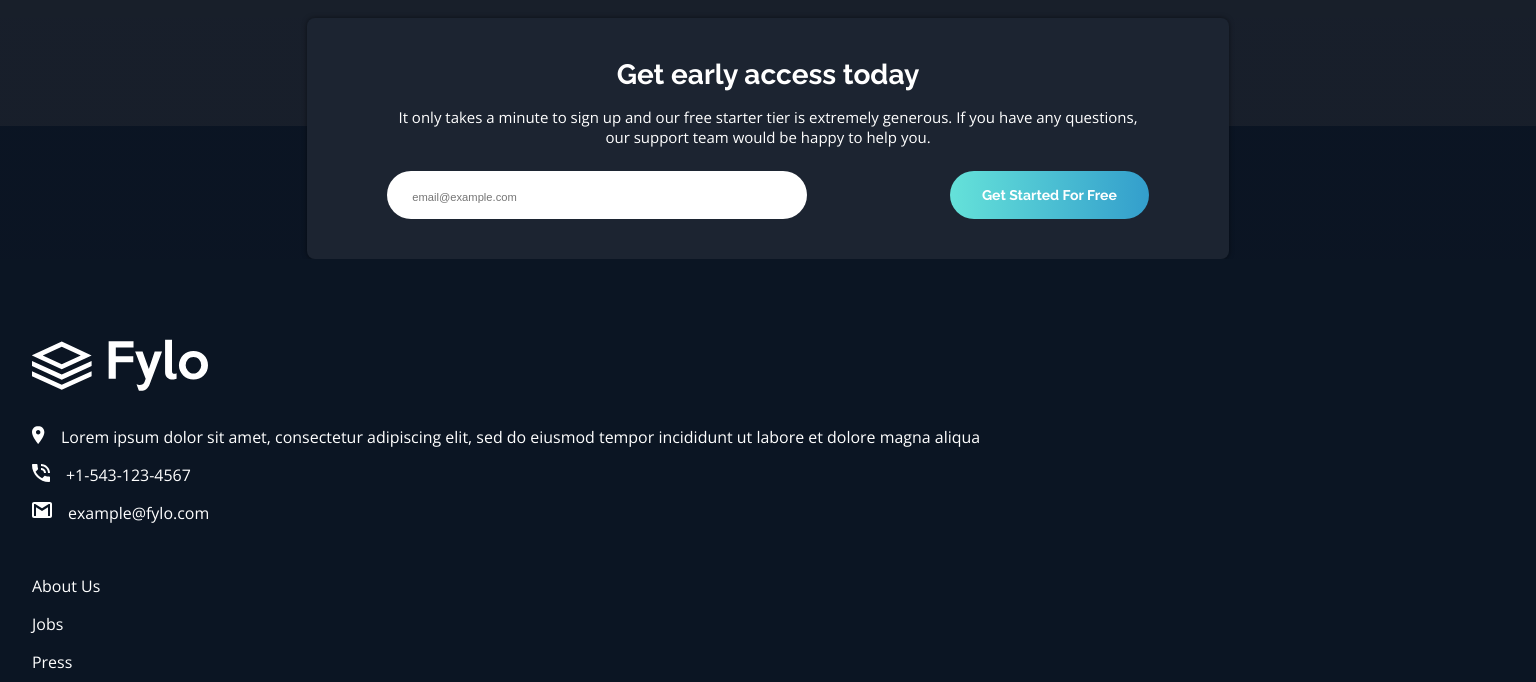
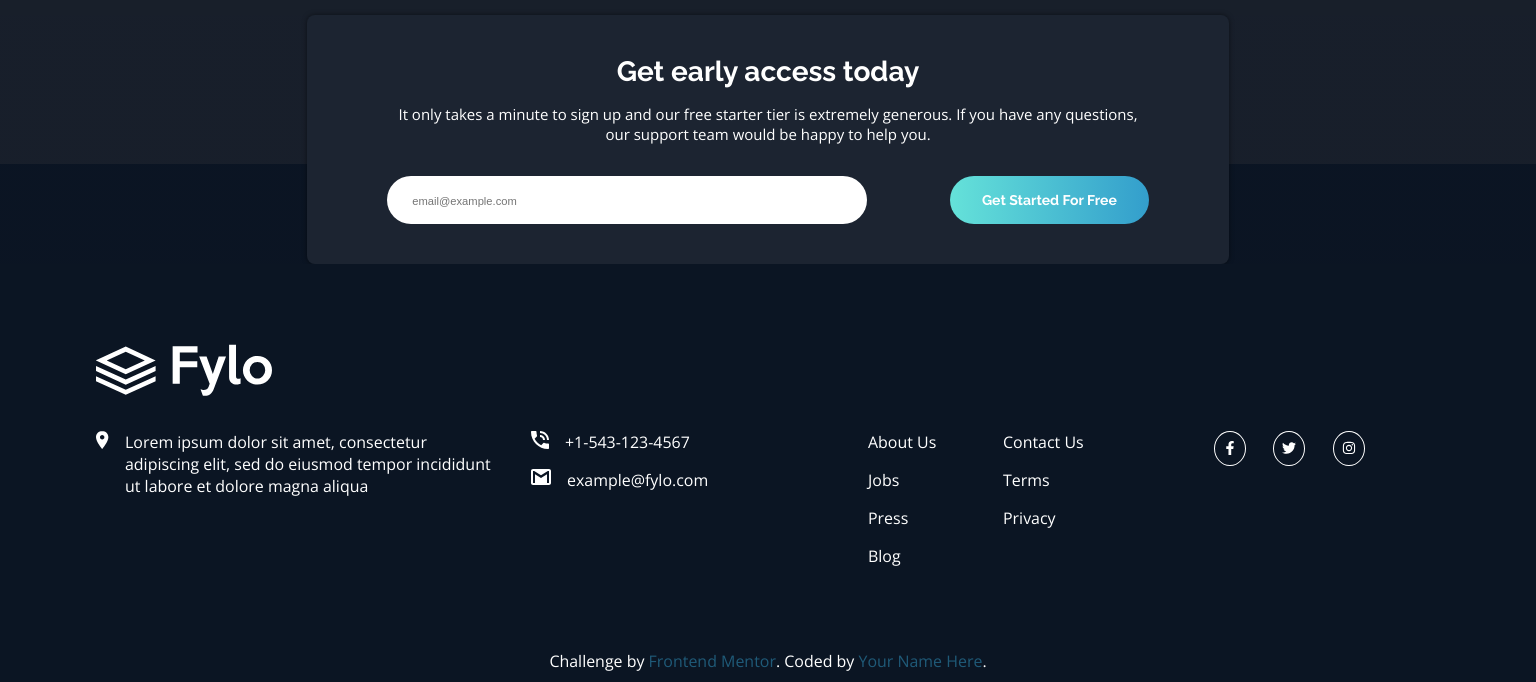
Before and after one commit to rearalf/fylo-dark-theme-landing-page-master, a React app: page / in a window 1536 px wide. Shown: the part 2642-3324 px from the top of the page. Built offline with nearby package versions, Linux system fonts and the light colour scheme.

Commit message:
All ready

```diff
--- a/package.json
+++ b/package.json
@@ -20,7 +20,8 @@
 	"homepage": "https://github.com/rearalf/fylo-dark-theme-landing-page-master#readme",
 	"dependencies": {
 		"react": "^16.13.1",
-		"react-dom": "^16.13.1"
+		"react-dom": "^16.13.1",
+		"react-icons": "^3.11.0"
 	},
 	"devDependencies": {
 		"@babel/core": "^7.11.4",
--- a/src/components/access/styles.scss
+++ b/src/components/access/styles.scss
@@ -43,6 +43,10 @@
 }
 
 @media screen and (min-width: 1024px) {
+	.access_cover {
+		background: linear-gradient(180deg, $Dark-Blue-main-background 60%, $Dark-Blue-footer-background 60%);
+	}
+
 	.access_section {
 		width: 60%;
 		padding: 40px 80px;
@@ -54,11 +58,11 @@
 
 	.access_section .text {
 		font-size: 15px;
+		margin-bottom: 2rem;
 	}
 
 	.form_started {
-		display: grid;
-		grid-template-columns: 420px 1fr;
+		display: flex;
 	}
 
 	.input_email:focus,
@@ -74,3 +78,41 @@
 		font-size: 14px;
 	}
 }
+
+@media screen and (min-width: 1440px) {
+	.access_cover {
+		background: linear-gradient(180deg, $Dark-Blue-main-background 60%, $Dark-Blue-footer-background 60%);
+	}
+
+	.access_section {
+		width: 60%;
+		padding: 40px 80px;
+	}
+
+	.access_section .title {
+		font-size: 2em;
+	}
+
+	.access_section .text {
+		font-size: 15px;
+		margin-bottom: 2rem;
+	}
+
+	.form_started {
+		display: grid;
+		grid-template-columns: 480px 1fr;
+	}
+
+	.input_email:focus,
+	.input_email:active,
+	.input_email {
+		margin-bottom: 0;
+		margin-right: 2rem;
+	}
+
+	.access_section .btn_started {
+		width: auto;
+		justify-self: end;
+		font-size: 14px;
+	}
+}
--- a/src/components/footer/index.js
+++ b/src/components/footer/index.js
@@ -4,6 +4,7 @@ import Logo from '../../images/logo.svg';
 import IconEmail from '../../images/icon-email.svg';
 import IconLocation from '../../images/icon-location.svg';
 import IconPhone from '../../images/icon-phone.svg';
+import { FaTwitter, FaFacebookF, FaInstagram } from 'react-icons/fa';
 
 export const Footer = () => {
 	return (
@@ -17,6 +18,8 @@ export const Footer = () => {
 							Lorem ipsum dolor sit amet, consectetur adipiscing elit, sed do eiusmod tempor incididunt ut labore et dolore magna aliqua
 						</p>
 					</li>
+				</ul>
+				<ul className="list_footer">
 					<li className="list">
 						<img src={IconPhone} alt="Icon Phone" />
 						<p className="text"> +1-543-123-4567</p>
@@ -65,13 +68,30 @@ export const Footer = () => {
 						</a>
 					</li>
 				</ul>
+				<ul className="list_footer">
+					<li className="list">
+						<a href="https://twitter.com/ricardoalfar" target="_blank">
+							<FaFacebookF />
+						</a>
+					</li>
+					<li className="list">
+						<a href="https://twitter.com/ricardoalfar" target="_blank">
+							<FaTwitter />
+						</a>
+					</li>
+					<li className="list">
+						<a href="https://twitter.com/ricardoalfar" target="_blank">
+							<FaInstagram />
+						</a>
+					</li>
+				</ul>
 			</div>
-			<div>
-				<p className="attribution">
-					Challenge by
+			<div className="end_footer">
+				<p className="text">
+					Challenge by{' '}
 					<a href="https://www.frontendmentor.io?ref=challenge" target="_blank">
 						Frontend Mentor
-					</a>. Coded by
+					</a>. Coded by{' '}
 					<a href="https://github.com/rearalf" target="_blank">
 						Your Name Here
 					</a>.
--- a/src/components/footer/styles.scss
+++ b/src/components/footer/styles.scss
@@ -10,11 +10,11 @@
 
 .lists {
 	display: grid;
-	grid-template-rows: repeat(3, auto);
+	grid-template-rows: repeat(4, auto);
 	grid-gap: 35px;
 }
 
-.list_footer:first-child .list {
+.list_footer .list {
 	display: flex;
 	align-items: flex-start;
 }
@@ -27,15 +27,57 @@
 	margin-bottom: 1rem;
 }
 
-.list .text{
+.list .text {
 	font-size: 1.14em;
 }
 
-.attribution {
-	font-size: 11px;
+.list_footer:last-child {
+	display: flex;
+	justify-content: space-between;
+	margin: 0 auto;
+	width: 40%;
+}
+
+.list_footer:last-child .list {
+	margin: 0;
+	border: 1px solid $White;
+	border-radius: 50%;
+	padding: 8px 8px 6px;
+}
+
+.end_footer {
+	margin: 2rem 0;
+	font-size: 1em;
 	text-align: center;
 }
 
-.attribution a {
-	color: hsl(228, 45%, 44%);
+.end_footer a {
+	opacity: 0.5;
+	color: $Blue-inside-call-to-action-gradient;
 }
+
+@media screen and (min-width: 1024px) {
+	.footer {
+		padding: 5rem 6rem 0;
+	}
+
+	.lists {
+		grid-template-rows: 1fr;
+		grid-template-columns: repeat(5, 1fr);
+		grid-gap: 35px;
+		align-items: start;
+	}
+
+	.list_footer:last-child {
+		width: 50%;
+	}
+}
+
+@media screen and (min-width: 1440px) {
+	.lists {
+		grid-template-rows: 1fr;
+		grid-template-columns: 400px 1fr 100px 100px 1fr;
+		grid-gap: 35px;
+		align-items: start;
+	}
+}
--- a/src/components/opinions/styles.scss
+++ b/src/components/opinions/styles.scss
@@ -2,7 +2,7 @@
 
 .section_opinions {
 	margin: 0 auto 8rem;
-	width: 85%;
+	width: 80%;
 	position: relative;
 }
 
```
Also changed, not shown: 1 other file (tests, documents, lock files or other folders).
